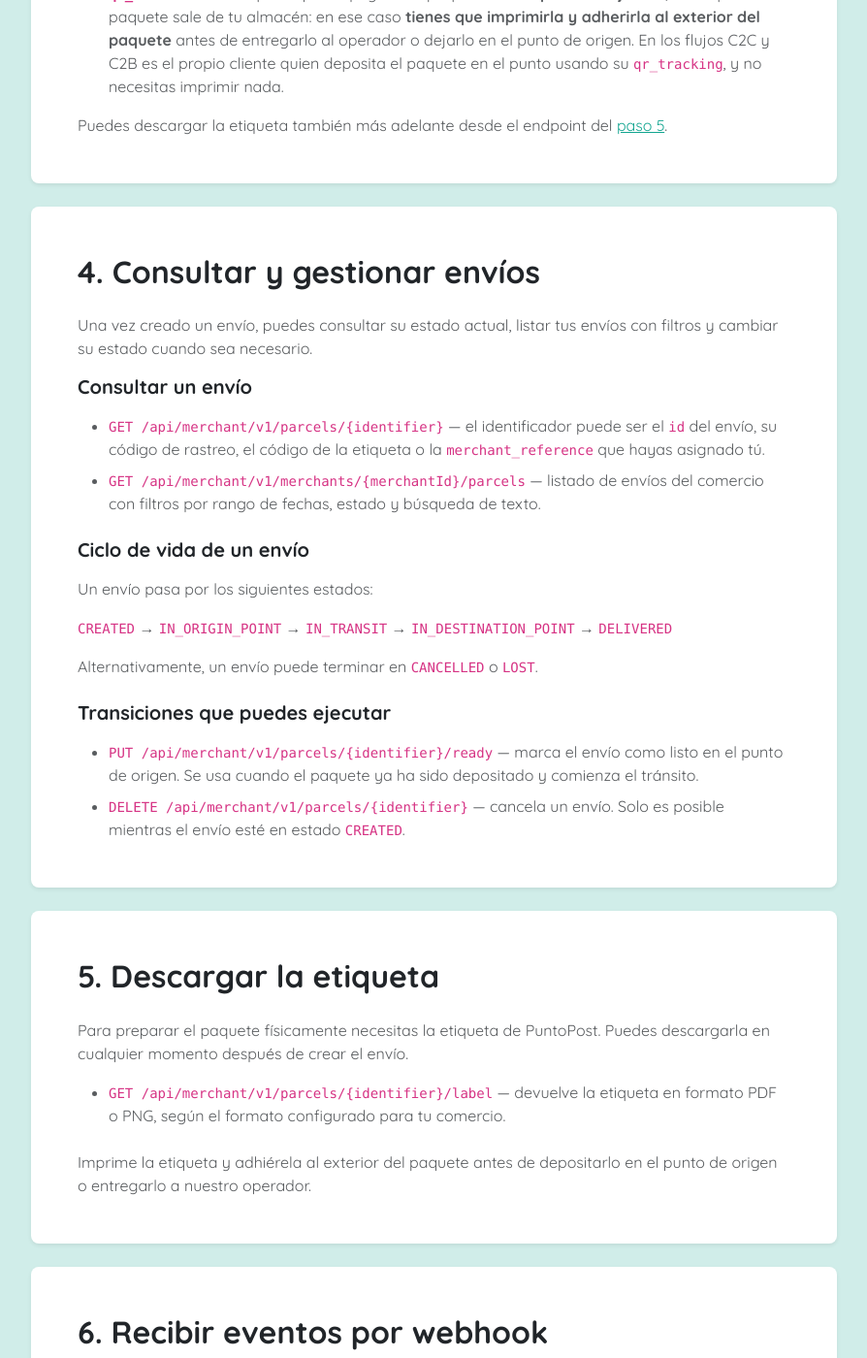
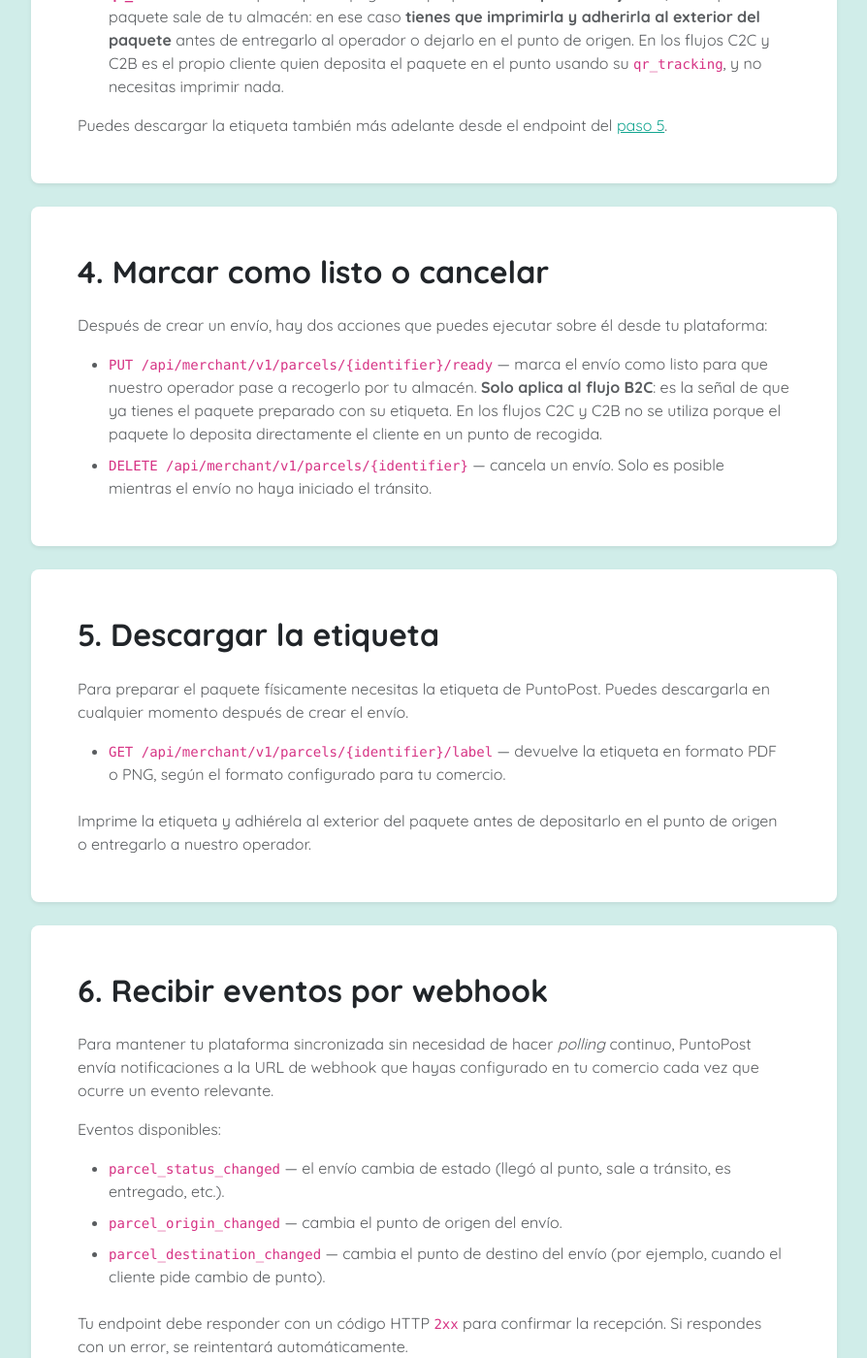
Before and after one commit to puntopost/web, a Jekyll site: the page built from api-integration/index.html, in a window 1280 px wide and 1400 px high, scrolled down 3508 px. Shown: the whole window at 97% size, without its empty margins (335-1229 px from the left). Built offline with Jekyll 4.4.1, drawn with Linux system fonts in a browser that asks for light colours; some of the changed text lies outside the part shown.

Commit message:
docs(api-integration): trim step 4 to just ready and cancel
Section 4 used to cover parcel lookups, the full lifecycle diagram and
every possible transition. Drop everything except the two actions the
integrator actually triggers from their side: mark as ready (B2C only)
and cancel. Rename the section and TOC entry accordingly.

Co-Authored-By: Claude Opus 4.7 <noreply@anthropic.com>

```diff
--- a/api-integration/index.html
+++ b/api-integration/index.html
@@ -21,7 +21,7 @@ toc:
     - id: paso-3-envio
       label: 3. Crear un envío
     - id: paso-4-gestion
-      label: 4. Consultar y gestionar envíos
+      label: 4. Marcar como listo o cancelar
     - id: paso-5-etiqueta
       label: 5. Descargar la etiqueta
     - id: paso-6-webhooks
@@ -164,32 +164,13 @@ toc:
 </section>
 
 <section id="paso-4-gestion" class="bg-white rounded-3 shadow-sm p-4 p-lg-5 mb-4">
-    <h2 class="fw-bold mb-4">4. Consultar y gestionar envíos</h2>
+    <h2 class="fw-bold mb-4">4. Marcar como listo o cancelar</h2>
     <p class="text-body-secondary mb-3">
-        Una vez creado un envío, puedes consultar su estado actual, listar tus envíos con filtros y cambiar su estado cuando sea necesario.
+        Después de crear un envío, hay dos acciones que puedes ejecutar sobre él desde tu plataforma:
     </p>
-
-    <h3 class="fw-bold h5 mb-3">Consultar un envío</h3>
-    <ul class="text-body-secondary mb-4">
-        <li class="mb-2"><code>GET /api/merchant/v1/parcels/{identifier}</code> — el identificador puede ser el <code>id</code> del envío, su código de rastreo, el código de la etiqueta o la <code>merchant_reference</code> que hayas asignado tú.</li>
-        <li><code>GET /api/merchant/v1/merchants/{merchantId}/parcels</code> — listado de envíos del comercio con filtros por rango de fechas, estado y búsqueda de texto.</li>
-    </ul>
-
-    <h3 class="fw-bold h5 mb-3">Ciclo de vida de un envío</h3>
-    <p class="text-body-secondary mb-3">
-        Un envío pasa por los siguientes estados:
-    </p>
-    <p class="text-body-secondary mb-3">
-        <code>CREATED</code> → <code>IN_ORIGIN_POINT</code> → <code>IN_TRANSIT</code> → <code>IN_DESTINATION_POINT</code> → <code>DELIVERED</code>
-    </p>
-    <p class="text-body-secondary mb-4">
-        Alternativamente, un envío puede terminar en <code>CANCELLED</code> o <code>LOST</code>.
-    </p>
-
-    <h3 class="fw-bold h5 mb-3">Transiciones que puedes ejecutar</h3>
     <ul class="text-body-secondary mb-0">
-        <li class="mb-2"><code>PUT /api/merchant/v1/parcels/{identifier}/ready</code> — marca el envío como listo en el punto de origen. Se usa cuando el paquete ya ha sido depositado y comienza el tránsito.</li>
-        <li><code>DELETE /api/merchant/v1/parcels/{identifier}</code> — cancela un envío. Solo es posible mientras el envío esté en estado <code>CREATED</code>.</li>
+        <li class="mb-2"><code>PUT /api/merchant/v1/parcels/{identifier}/ready</code> — marca el envío como listo para que nuestro operador pase a recogerlo por tu almacén. <strong>Solo aplica al flujo B2C</strong>: es la señal de que ya tienes el paquete preparado con su etiqueta. En los flujos C2C y C2B no se utiliza porque el paquete lo deposita directamente el cliente en un punto de recogida.</li>
+        <li><code>DELETE /api/merchant/v1/parcels/{identifier}</code> — cancela un envío. Solo es posible mientras el envío no haya iniciado el tránsito.</li>
     </ul>
 </section>
 
```
